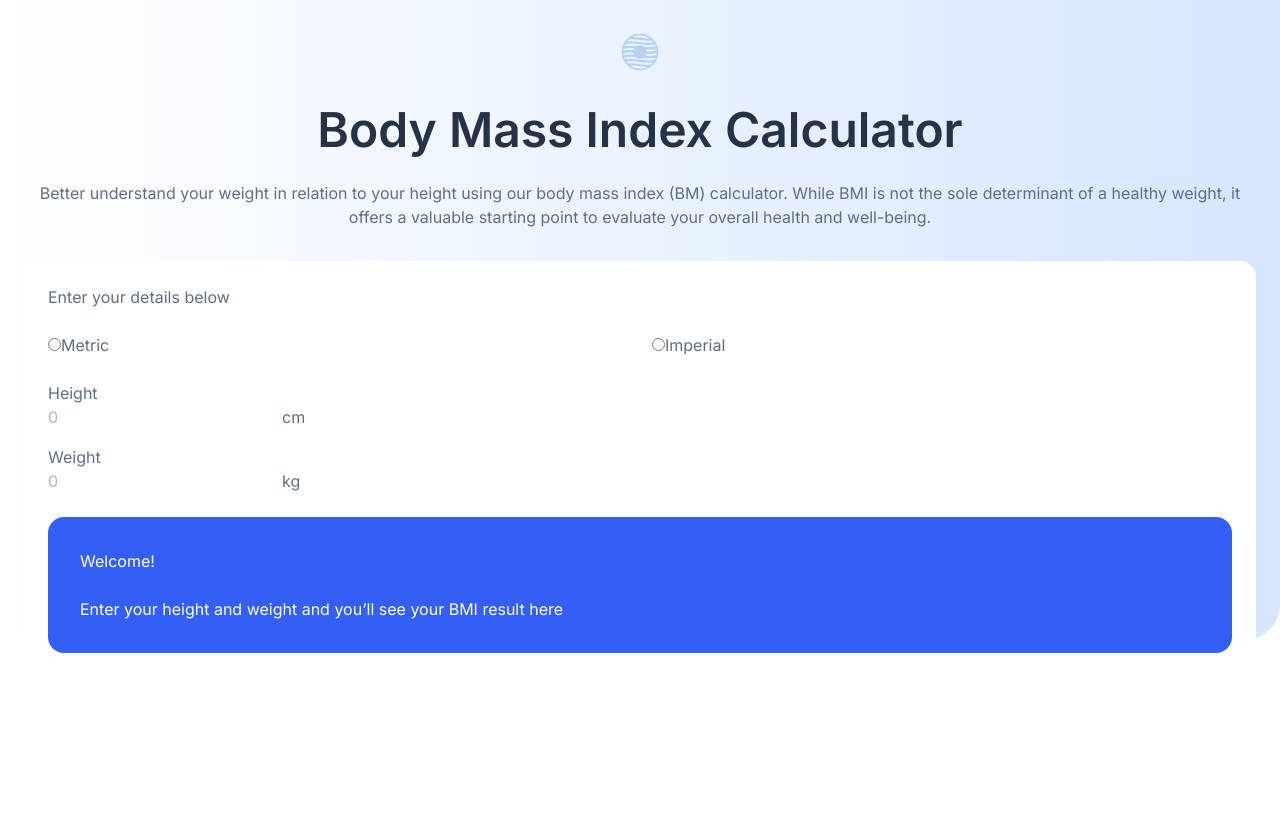
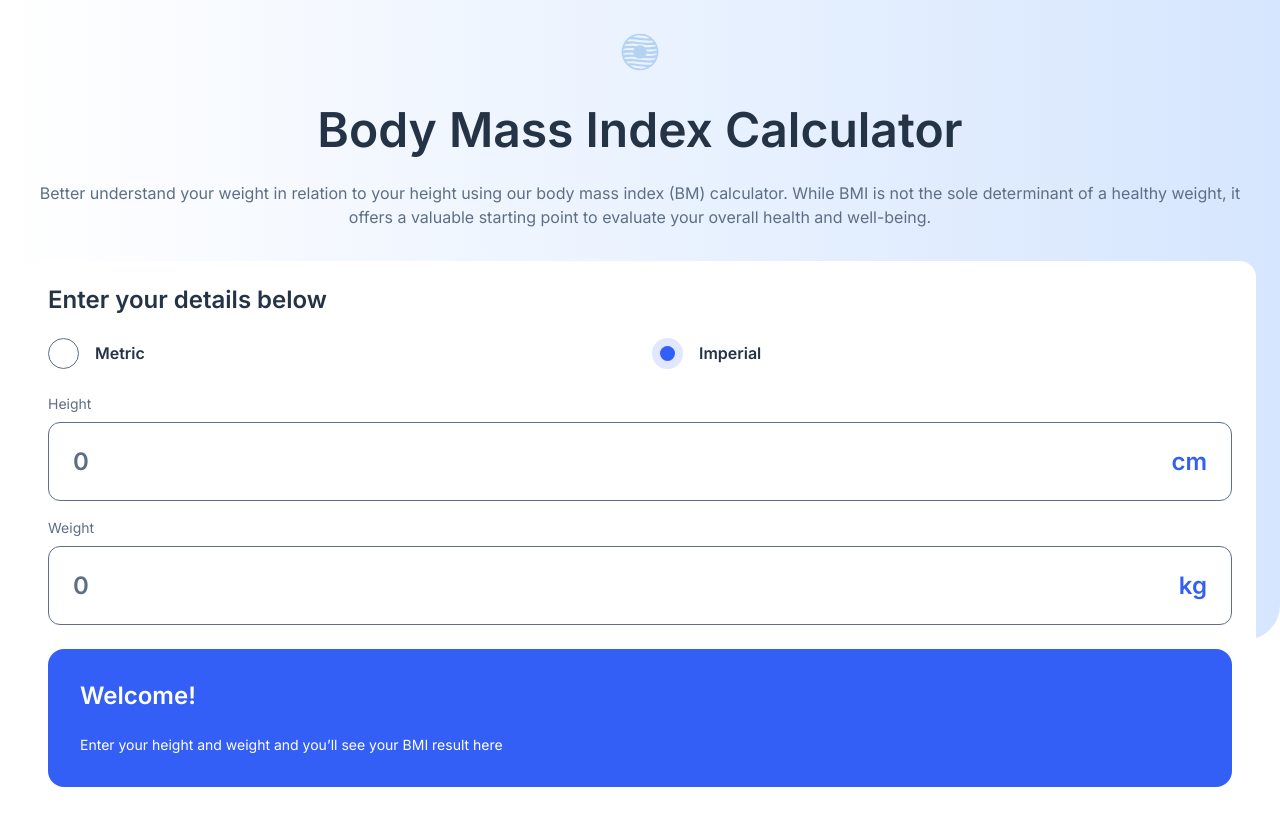
Before and after one commit to g-akca/bmi-calculator, a React (Vite) app: page / in a window 1280 px wide. Shown: the top 826 px of the page. Before the commit the page ends 800 px from the top, so only its background shows below. Built offline with nearby package versions, Linux system fonts and the light colour scheme.

Commit message:
Add HeroCalculator styles

```diff
--- a/src/components/HeroCalculator.jsx
+++ b/src/components/HeroCalculator.jsx
@@ -1,41 +1,55 @@
 function HeroCalculator() {
   return (
     <form className="bg-white w-full p-6 rounded-2xl flex flex-col gap-6">
-      <h2>Enter your details below</h2>
+      <h2 className="text-blue-900 font-semibold text-[24px] leading-7.25 tracking-[-4%]">Enter your details below</h2>
 
       <fieldset className="grid grid-cols-2 gap-6">
-        <label>
-          <input type="radio" name="unit" id="metric" value="metric" required />
-          <span>Metric</span>
+        <label className="flex gap-4 items-center">
+          <input
+            type="radio" name="unit" value="metric" required checked
+            className="
+              appearance-none w-7.75 h-7.75 rounded-full border border-grey-500 flex items-center justify-center
+              checked:bg-blue-100 checked:border-0 checked:before:content[''] checked:before:w-3.75 checked:before:h-3.75
+              checked:before:bg-blue-500 checked:before:rounded-full
+            "
+          />
+          <span className="font-semibold text-blue-900">Metric</span>
         </label>
 
-        <label>
-          <input type="radio" name="unit" id="imperial" value="imperial" required />
-          <span>Imperial</span>
+        <label className="flex gap-4 items-center">
+          <input
+            type="radio" name="unit" value="imperial" required checked
+            className="
+              appearance-none w-7.75 h-7.75 rounded-full border border-grey-500 flex items-center justify-center
+              checked:bg-blue-100 checked:border-0 checked:before:content[''] checked:before:w-3.75 checked:before:h-3.75
+              checked:before:bg-blue-500 checked:before:rounded-full
+            "
+          />
+          <span className="font-semibold text-blue-900">Imperial</span>
         </label>
       </fieldset>
 
       <div className="flex flex-col gap-4">
-        <div>
-          <label htmlFor="height">Height</label>
-          <div>
-            <input type="number" id="height" placeholder="0" />
-            <span>cm</span>
+        <div className="flex flex-col gap-2">
+          <label htmlFor="height" className="text-[14px] leading-base">Height</label>
+          <div className="flex gap-6 p-6 border border-grey-500 rounded-xl text-[24px] leading-7.25 font-semibold tracking-[-4%]">
+            <input type="number" id="height" placeholder="0" min="0" className="grow min-w-0 text-blue-900 placeholder:text-grey-500" />
+            <span className="text-blue-500">cm</span>
           </div>
         </div>
 
-        <div>
-          <label htmlFor="weight">Weight</label>
-          <div>
-            <input type="number" id="weight" placeholder="0" />
-            <span>kg</span>
+        <div className="flex flex-col gap-2">
+          <label htmlFor="weight" className="text-[14px] leading-base">Weight</label>
+          <div className="flex gap-6 p-6 border border-grey-500 rounded-xl text-[24px] leading-7.25 font-semibold tracking-[-4%]">
+            <input type="number" id="weight" placeholder="0" min="0" className="grow min-w-0 text-blue-900 placeholder:text-grey-500" />
+            <span className="text-blue-500">kg</span>
           </div>
         </div>
       </div>
 
       <section className="p-8 bg-blue-500 rounded-2xl text-white flex flex-col gap-6">
-        <h3>Welcome!</h3>
-        <p>Enter your height and weight and you’ll see your BMI result here</p>
+        <h3 className="text-[24px] leading-7.25 font-semibold tracking-[-4%]">Welcome!</h3>
+        <p className="text-[14px] leading-base">Enter your height and weight and you’ll see your BMI result here</p>
       </section>
     </form>
   )
--- a/src/components/HeroHeading.jsx
+++ b/src/components/HeroHeading.jsx
@@ -6,7 +6,7 @@ function HeroHeading() {
       <img src={logoImg} alt="Logo image" className="w-10 aspect-square" />
 
       <div className="text-center">
-        <h1 className="mb-6 font-semibold text-[48px] leading-[110%] tracking-[-5%] text-blue-900">Body Mass Index Calculator</h1>
+        <h1 className="mb-6 font-semibold text-[48px] leading-[110%] tracking-[-4%] text-blue-900">Body Mass Index Calculator</h1>
         <p>
           Better understand your weight in relation to your height using our body mass index (BM) calculator.
           While BMI is not the sole determinant of a healthy weight, it offers a valuable starting point to
```
